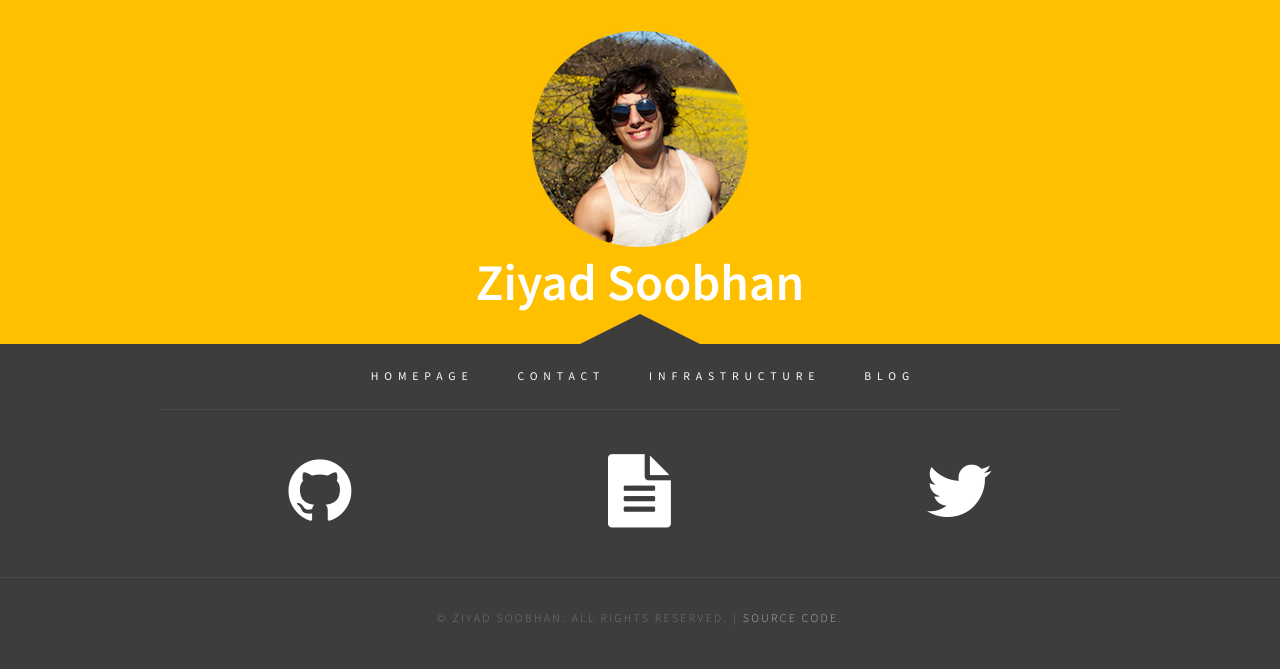
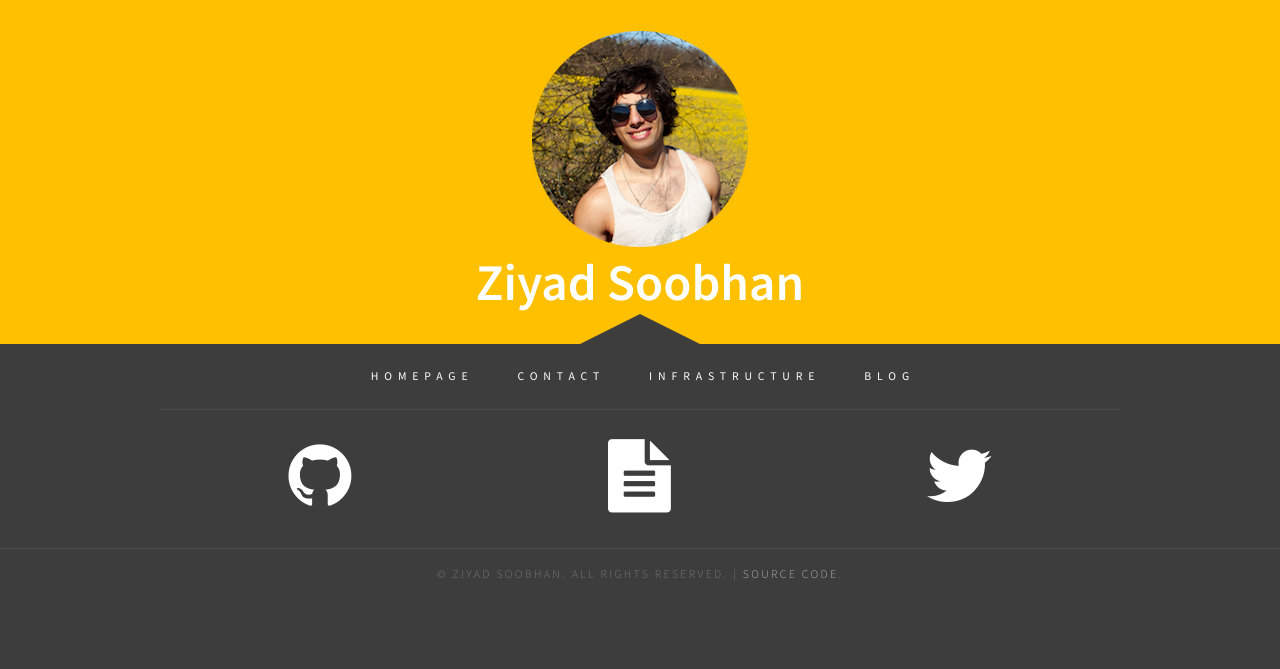
Before and after one commit to zsoobhan/prometheus, a Django app: template www/templates/base.html in a window 1280 px wide. Shown: the top 669 px of the page. Run offline with Django 3.2, Linux system fonts and the light colour scheme; the template is opened without the code that fills it, so the values that code supplies are empty.

Commit message:
Updates README and tweaks footer

```diff
--- a/www/static/css/default.css
+++ b/www/static/css/default.css
@@ -625,7 +625,7 @@ ul.contact li a.icon-rss:before
 .copyright
 {
 	overflow: hidden;
-	padding: 5em 0em;
+	padding: 1em 0em;
 	border-top: 1px solid rgba(255,255,255,0.08);
 }
 
@@ -891,7 +891,7 @@ ul.contact li a.icon-rss:before
 .footer-wrapper
 {
 	overflow: hidden;
-	padding: 2em 0em;
+	padding: 0em 0em;
 	background: #3D3D3D;
 }
 
--- a/www/static/css/social.css
+++ b/www/static/css/social.css
@@ -35,7 +35,7 @@
     float: left;
     text-align: center;
     width:33.3%;
-    margin: 1.5em 0;
+    margin: 1em 0;
 	font-size: 2em;
     box-sizing: border-box;
     -webkit-box-sizing: border-box;
@@ -56,3 +56,12 @@
     text-decoration:none;
     color: #FFF;
 }
+
+.social .triangle-up {
+	margin: 0 auto;
+	width: 0;
+	height: 0;
+	border-left: 60px solid transparent;
+	border-right: 60px solid transparent;
+	border-top: 30px solid #3D3D3D;
+}
--- a/www/templates/partials/footer.html
+++ b/www/templates/partials/footer.html
@@ -1,3 +1,3 @@
-<div class="copyright footer-wrapper">
+<div class="copyright">
 	<p>&copy; Ziyad Soobhan. All rights reserved. | <a href="//github.com/zsoobhan/prometheus" rel="nofollow" target="_blank" id="footer-js">Source code</a>.</p>
 </div>
```
Also changed, not shown: 2 other files.
